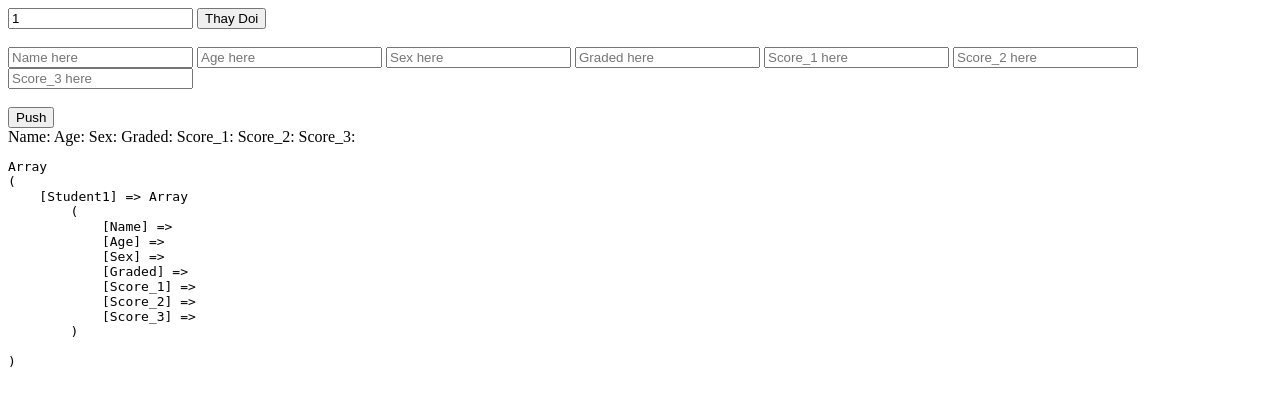
After one commit to NguyenPhatThanhTai/PHP_Study, a PHP site: page /untitled1/ArrarLongNhau.php?Change=1 in a window 1280 px wide. The commit adds this page. Shown: the top 406 px of the page. Run offline with PHP 8.4, Linux system fonts and the light colour scheme; data that the repository does not hold is empty.

Commit message:
Array_Push
Done

```diff
--- /dev/null
+++ b/untitled1/ArrarLongNhau.php
@@ -0,0 +1,73 @@
+<!DOCTYPE html>
+<html lang="en">
+<head>
+    <meta charset="UTF-8">
+    <title>Let do it</title>
+    <link rel="stylesheet" href="Start.css">
+</head>
+<body>
+<form action="ArrarLongNhau.php" method="get">
+    <input placeholder="Thay Doi So Luong" name="Change" value="<?php echo $_GET["Change"] ?>">
+    <input type="submit" value="Thay Doi">
+    <br>
+    <br>
+    <?php
+    $Number_of = $_GET["Change"];
+    if ($Number_of == 0){
+        $Number_of = 1;
+    }
+    for ($i = 1; $i <= $Number_of; $i ++){
+        echo '  <input type="text" name="Name'.$i.'" placeholder="Name here">
+                    <input type="text" name="Age'.$i.'" placeholder="Age here">
+                    <input type="text" name="Sex'.$i.'" placeholder="Sex here">
+                    <input type="text" name="Graded'.$i.'" placeholder="Graded here">
+                    <input type="text" name="Score_1'.$i.'" placeholder="Score_1 here">
+                    <input type="text" name="Score_2'.$i.'" placeholder="Score_2 here">
+                    <input type="text" name="Score_3'.$i.'" placeholder="Score_3 here">
+                    <br>
+                  ';
+    }
+    ?>
+    <br>
+    <input type="submit" value="Push">
+</form>
+    <?php
+    for ($j = 1; $j <= $Number_of; $j ++){
+        $Name_Form = $_GET["Name".$j];
+        $Age_Form = $_GET["Age".$j];
+        $Sex_Form = $_GET["Sex".$j];
+        $Graded_Form = $_GET["Graded".$j];
+        $Score_1_Form = $_GET["Score_1".$j];
+        $Score_2_Form = $_GET["Score_2".$j];
+        $Score_3_Form = $_GET["Score_3".$j];
+        $Student = array("Name" => $Name_Form,"Age" => $Age_Form,"Sex" => $Sex_Form,"Graded" => $Graded_Form,"Score_1" => $Score_1_Form,"Score_2" => $Score_2_Form,"Score_3" => $Score_3_Form);
+        $List_Student = array("Student".$j => $Student);
+        echo $Name = "Name: " . $Name_Form . " ";
+        echo $Age = "Age: " . $Age_Form . " ";
+        echo $Sex ="Sex: " . $Sex_Form . " ";
+        echo $Graded = "Graded: " . $Graded_Form . " ";
+        echo $Score_1 = "Score_1: " . $Score_1_Form . " ";
+        echo $Score_2 = "Score_2: " .  $Score_2_Form . " ";
+        echo $Score_3 = "Score_3: " . $Score_3_Form . " ";
+        echo '<pre>';
+        print_r($List_Student);
+        echo '</pre>';
+    }
+//        $Student_Array = array(
+//                        "SV001" => array(
+//                            "Name" => "ThanhTai_1", "Age" => "20", "Sex" => "Male", "Grades" => array(
+//                                                                                                        4,5,6)),
+//                        "SV002" => array(
+//                            "Name" => "ThanhTai_2", "Age" => "21", "Sex" => "Male", "Grades" => array(
+//                                                                                                        5,6,7)),
+//                        "SV003" => array(
+//                            "Name" => "ThanhTai_3", "Age" => "22", "Sex" => "Male", "Grades" => array(
+//                                                                                                        6,7,8))
+//        );
+//            foreach ($Student_Array as $Keys => $Values){
+//                echo '<pre>';
+//                print_r($Values);
+//                echo '</pre>';
+//            }
+    ?>
+</body>
--- a/untitled1/Array.php
+++ b/untitled1/Array.php
@@ -21,6 +21,10 @@
             foreach ($Array as $Keys => $Values){
                 echo $Keys . ' ';
                 echo $Values . ' ';
+
+                echo '<pre>';
+                print_r($Array);
+                echo '</pre>';
             }
         }
     ?>
```
Also changed, not shown: untitled1/TestFile.php (+10 -174 lines).
